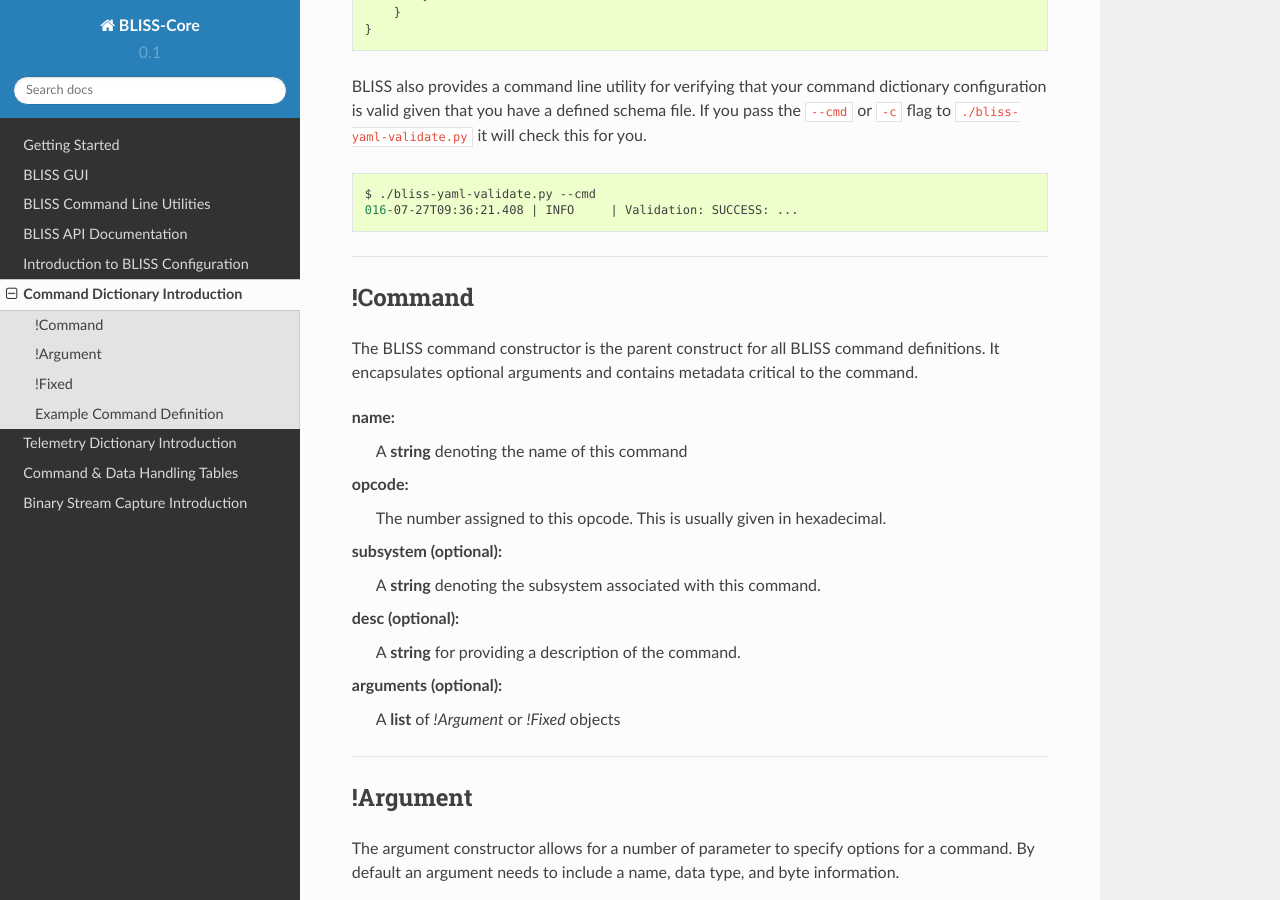
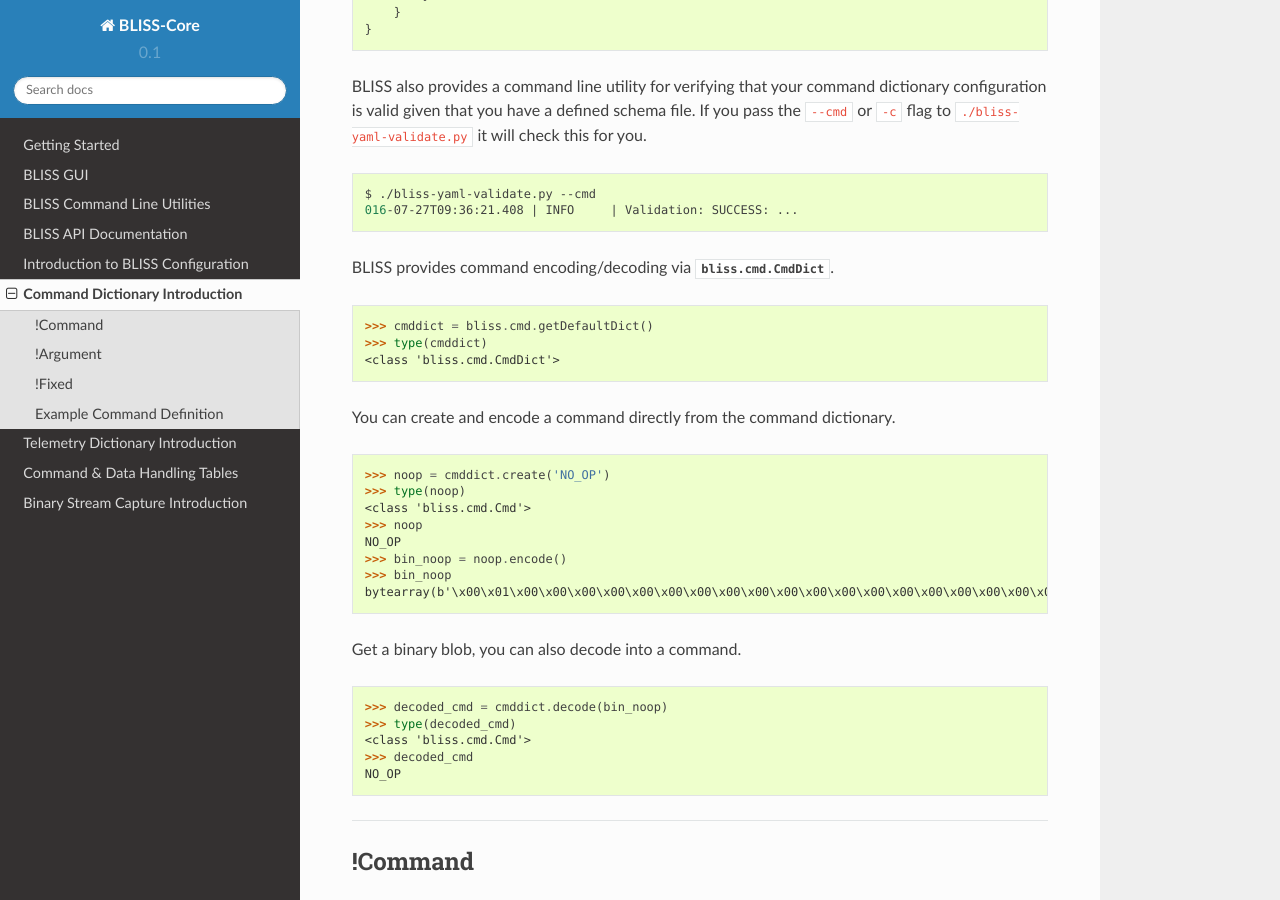
Before and after one commit to NASA-AMMOS/AIT-Core, a Sphinx documentation site: the page built from doc/source/command_intro.rst, in a window 1280 px wide and 900 px high, scrolled down 1174 px. Built offline with Sphinx 7.4.7 and the Read the Docs theme 2.0.0, drawn with Linux system fonts in a browser that asks for light colours.

Commit message:
Add example cmddict commands to sphinx docs

```diff
--- a/doc/source/command_intro.rst
+++ b/doc/source/command_intro.rst
@@ -63,6 +63,32 @@ BLISS also provides a command line utility for verifying that your command dicti
 
     $ ./bliss-yaml-validate.py --cmd
     016-07-27T09:36:21.408 | INFO     | Validation: SUCCESS: ...
+
+BLISS provides command encoding/decoding via :class:`bliss.cmd.CmdDict`.
+
+    >>> cmddict = bliss.cmd.getDefaultDict()
+    >>> type(cmddict)
+    <class 'bliss.cmd.CmdDict'>
+
+You can create and encode a command directly from the command dictionary.
+
+    >>> noop = cmddict.create('NO_OP')
+    >>> type(noop)
+    <class 'bliss.cmd.Cmd'>
+    >>> noop
+    NO_OP
+    >>> bin_noop = noop.encode()
+    >>> bin_noop
+    bytearray(b'\x00\x01\x00\x00\x00\x00\x00\x00\x00\x00\x00\x00\x00\x00\x00\x00\x00\x00\x00\x00\x00\x00\x00\x00\x00\x00\x00\x00\x00\x00\x00\x00\x00\x00\x00\x00\x00\x00\x00\x00\x00\x00\x00\x00\x00\x00\x00\x00\x00\x00\x00\x00\x00\x00\x00\x00\x00\x00\x00\x00\x00\x00\x00\x00\x00\x00\x00\x00\x00\x00\x00\x00\x00\x00\x00\x00\x00\x00\x00\x00\x00\x00\x00\x00\x00\x00\x00\x00\x00\x00\x00\x00\x00\x00\x00\x00\x00\x00\x00\x00\x00\x00\x00\x00\x00\x00')
+
+Get a binary blob, you can also decode into a command.
+
+    >>> decoded_cmd = cmddict.decode(bin_noop)
+    >>> type(decoded_cmd)
+    <class 'bliss.cmd.Cmd'>
+    >>> decoded_cmd
+    NO_OP
+
 
 ----
 
```
